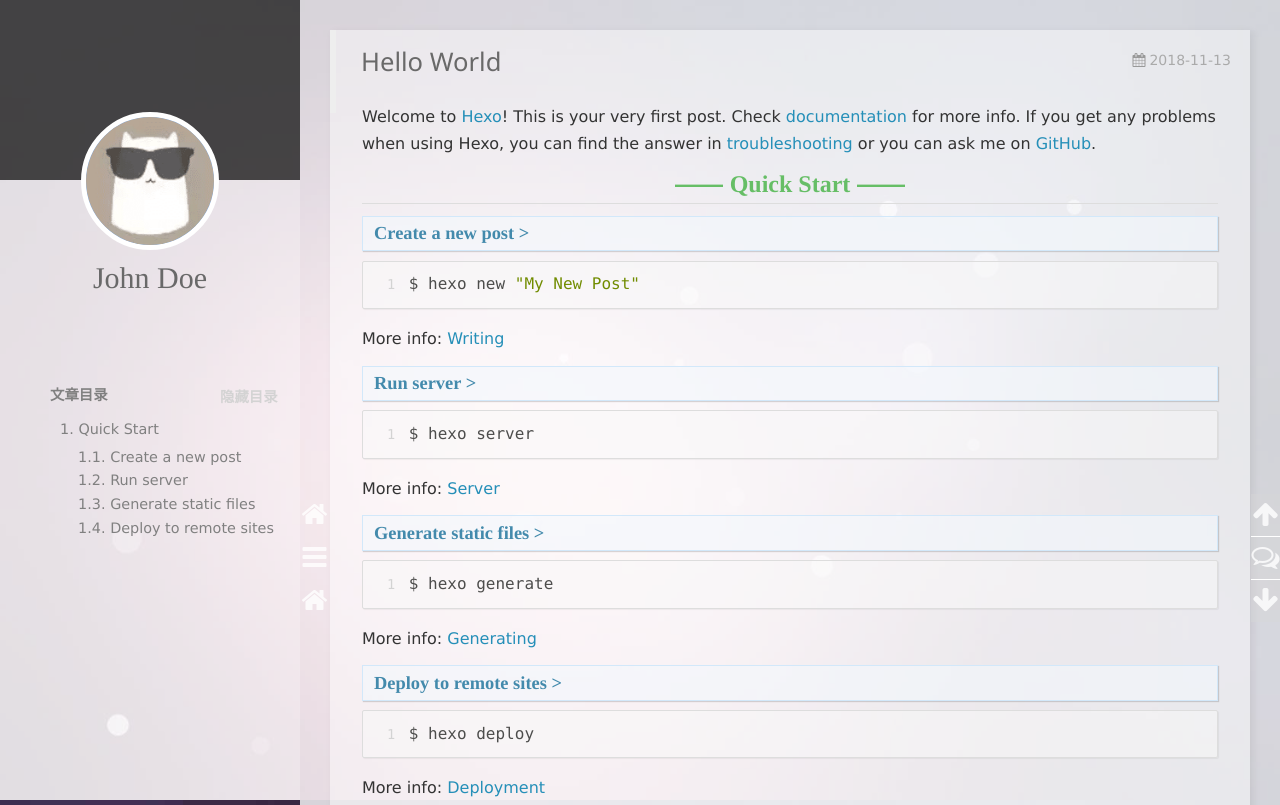
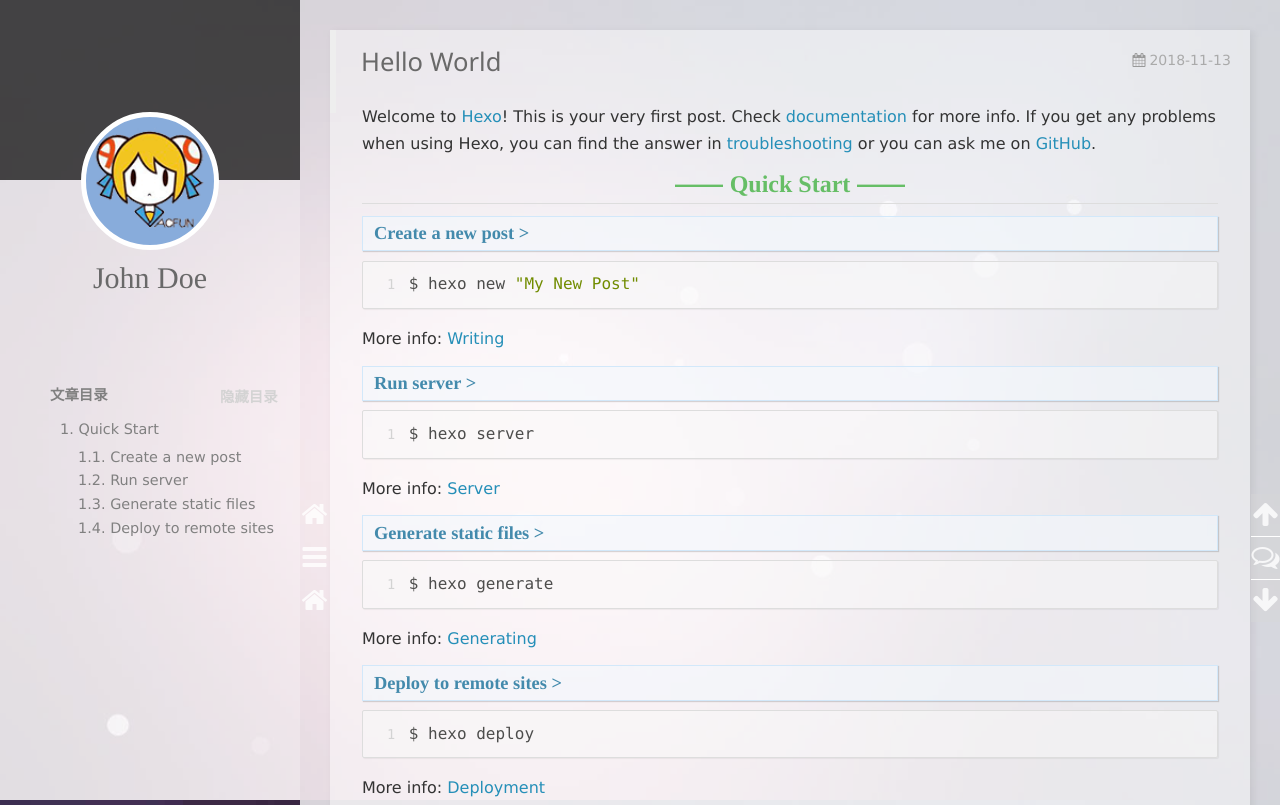
Before and after one commit to buchunmiao/buchunmiao.github.io, a plain HTML site: page 2018/11/13/hello-world/index.html in a window 1280 px wide. Shown: the top 805 px of the page. Drawn offline with nearby package versions, Linux system fonts and the light colour scheme; some packages are replaced by stand-ins of ours; a script that the page names is missing.

Commit message:
Site updated: 2018-11-13 18:40:06

```diff
--- a/2018/11/13/hello-world/index.html
+++ b/2018/11/13/hello-world/index.html
@@ -97,7 +97,7 @@
 <div class="intrude-less">
     <header id="header" class="inner">
         <a href="/" class="profilepic">
-            <img src="/img/avatar.png" class="animated zoomIn">
+            <img src="/img/AcFun.png" class="animated zoomIn">
         </a>
         <hgroup>
           <h1 class="header-author"><a href="/">John Doe</a></h1>
@@ -222,7 +222,7 @@
     <div class="intrude-less">
         <header id="header" class="inner">
             <a href="/" class="profilepic">
-                <img src="/img/avatar.png" class="animated zoomIn">
+                <img src="/img/AcFun.png" class="animated zoomIn">
             </a>
             <hgroup>
               <h1 class="header-author"><a href="/" title="回到主页">John Doe</a></h1>
```
Also changed, not shown: archives/2018/11/index.html (+2 -2 lines), archives/2018/index.html (+2 -2 lines), archives/index.html (+2 -2 lines), index.html (+2 -2 lines).
